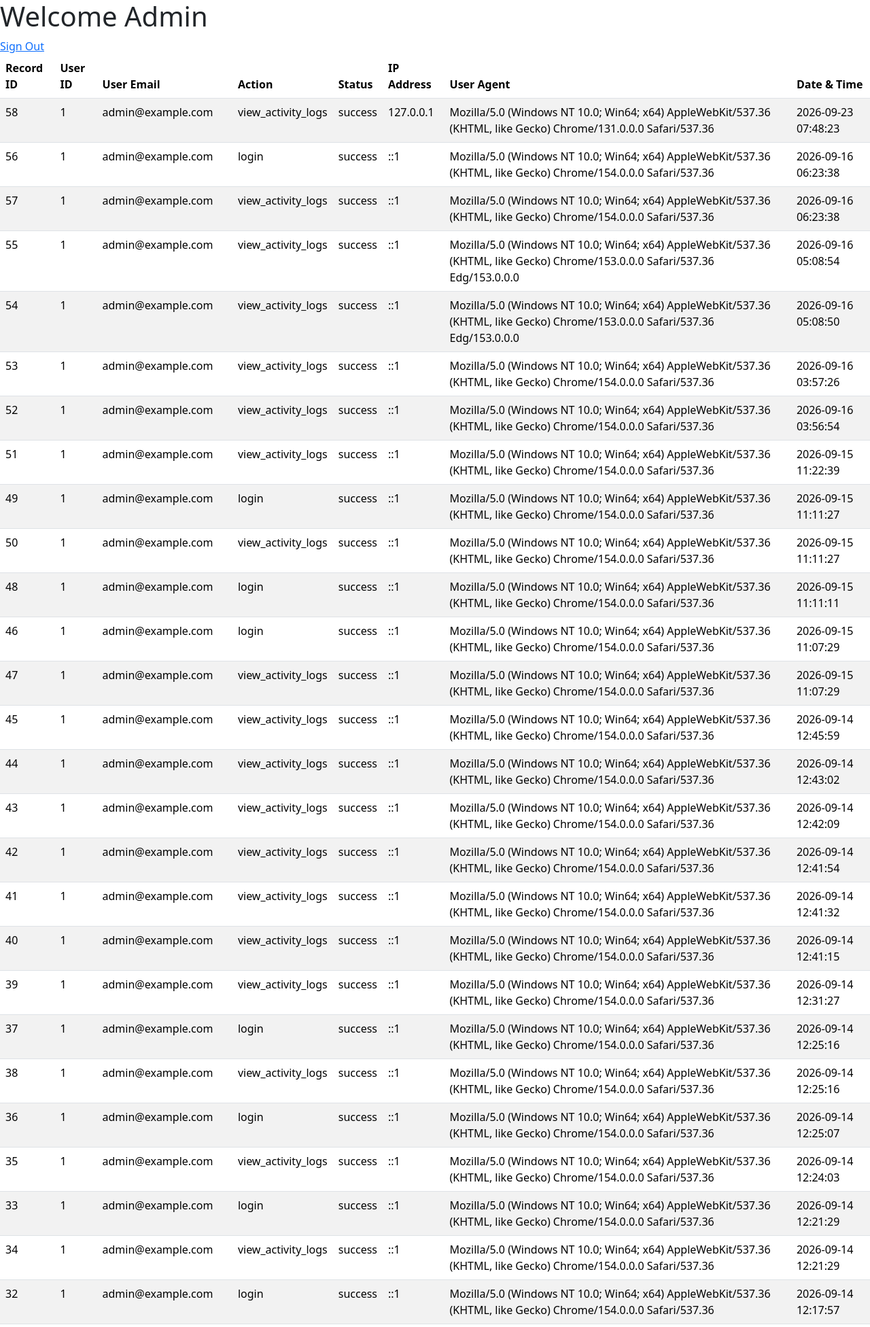
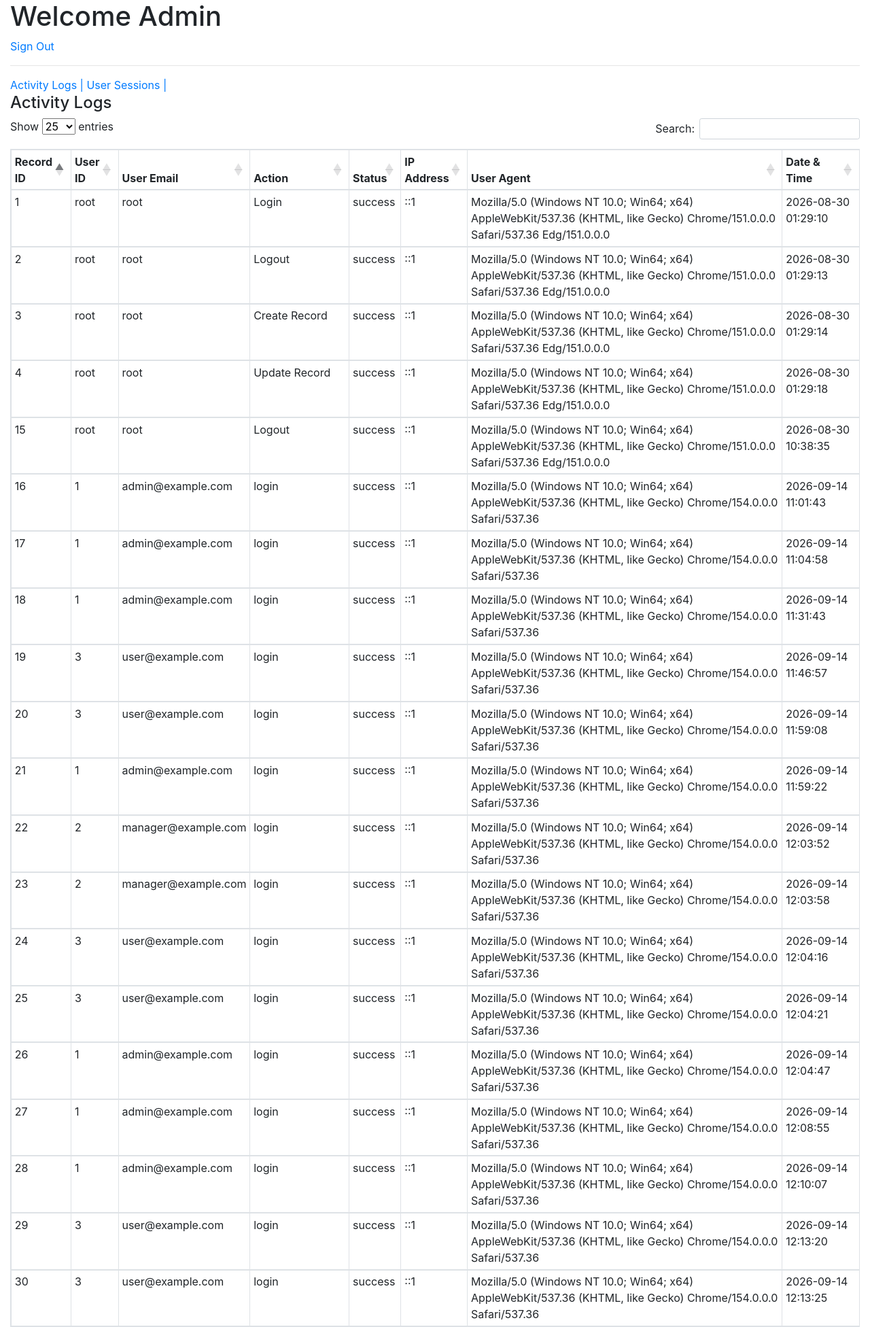
Before and after one commit to huntznavarro/IT34B, a PHP site: page /IT34B/app/admin/index.php in a window 1280 px wide. Shown: the top 1952 px of the page at 68% size. Run offline with PHP 8.4, Linux system fonts and the light colour scheme; a user stored in the database is signed in; data comes from the database, SQL or seed files in the repository; some libraries are stand-ins or nearby versions.

Commit message:
added user_sessions front end and bootstrap for design

```diff
--- a/app/admin/index.php
+++ b/app/admin/index.php
@@ -10,34 +10,81 @@
         'success'
 );
 
- //activity#query 3
+// Determine current section
+$section = $_GET['section'] ?? 'activity-logs';
+
+// Determine CRUD Operation
+$action = $_GET['action'] ?? '';
+
+// Fetch data based on current section
+if ($section === 'activity-logs') {
+
+    // Activity Logs Query
     $stmt = $pdo->query("
         SELECT *
         FROM activity_logs
         ORDER BY activity_log_created_at DESC
     ");
 
-
     $activities = $stmt->fetchAll(PDO::FETCH_ASSOC);
 
+} elseif ($section === 'user-sessions') {
+
+    // User Sessions Query
+    $stmt = $pdo->query("
+        SELECT
+            us.session_id,
+            us.user_id,
+            u.user_username,
+            u.user_email,
+            u.user_role,
+            us.session_start,
+            us.session_end,
+            us.session_duration
+        FROM user_sessions us
+        INNER JOIN users u
+            ON us.user_id = u.user_id
+        ORDER BY us.session_start DESC
+    ");
+
+    $sessions = $stmt->fetchAll(PDO::FETCH_ASSOC);
+}
 
 ?>
 
 <!DOCTYPE html>
 <html lang="en">
+
 <head>
     <meta charset="UTF-8">
     <meta name="viewport" content="width=device-width, initial-scale=1.0">
-    <title>Document</title>
+    <title>Admin Dashboard</title>
 
-    <link rel="stylesheet" href="https://cdnjs.cloudflare.com/ajax/libs/twitter-bootstrap/5.3.8/css/bootstrap.min.css" />
-        <link rel="stylesheet" href="https://cdn.datatables.net/3.0.4/css/dataTables.bootstrap5.min.css" />
+    <link rel="stylesheet" href="https://cdnjs.cloudflare.com/ajax/libs/twitter-bootstrap/4.6.2/css/bootstrap.min.css" />
+    <link rel="stylesheet" href="https://cdn.datatables.net/1.13.8/css/dataTables.bootstrap4.min.css" />
+</head>
 
-</head>
 <body>
+
+    <div class="container-fluid">
+
     <h1>Welcome Admin</h1>
+
     <a href="../auth/signout.php">Sign Out</a>
-   <table id="example" class="table table-striped" style="width:100%">
+
+    <hr>
+
+    <nav>
+        <a href="index.php?section=activity-logs">Activity Logs |</a>
+        <a href="index.php?section=user-sessions">User Sessions |</a>
+    </nav>
+
+    <?php if ($section === 'activity-logs'): ?>
+
+        <h4>Activity Logs</h4>
+
+        <table id="activityTable" class="table table-bordered table-sm">
+
             <thead>
                 <tr>
                     <th>Record ID</th>
@@ -52,30 +99,157 @@
             </thead>
 
             <tbody>
+
                 <?php foreach ($activities as $activity): ?>
+
                     <tr>
-                <td><?= htmlspecialchars($activity['activity_log_id']) ?></td>
-                <td><?= htmlspecialchars($activity['user_id']) ?></td>
-                <td><?= htmlspecialchars($activity['user_email']) ?></td>
-                <td><?= htmlspecialchars($activity['activity_log_action']) ?></td>
-                <td><?= htmlspecialchars($activity['activity_log_status']) ?></td>
-                <td><?= htmlspecialchars($activity['activity_log_ip_address']) ?></td>
-                <td><?= htmlspecialchars($activity['activity_log_user_agent']) ?></td>
-                <td><?= htmlspecialchars($activity['activity_log_created_at']) ?></td>
+                        <td>
+                            <?= htmlspecialchars($activity['activity_log_id']) ?>
+                        </td>
+
+                        <td>
+                            <?= htmlspecialchars($activity['user_id']) ?>
+                        </td>
+
+                        <td>
+                            <?= htmlspecialchars($activity['user_email']) ?>
+                        </td>
+
+                        <td>
+                            <?= htmlspecialchars($activity['activity_log_action']) ?>
+                        </td>
+
+                        <td>
+                            <?= htmlspecialchars($activity['activity_log_status']) ?>
+                        </td>
+
+                        <td>
+                            <?= htmlspecialchars($activity['activity_log_ip_address']) ?>
+                        </td>
+
+                        <td>
+                            <?= htmlspecialchars($activity['activity_log_user_agent']) ?>
+                        </td>
+
+                        <td>
+                            <?= htmlspecialchars($activity['activity_log_created_at']) ?>
+                        </td>
                     </tr>
+
                 <?php endforeach; ?>
+
             </tbody>
+
         </table>
-</body>
-<script src="https://cdnjs.cloudflare.com/ajax/libs/twitter-bootstrap/5.3.8/js/bootstrap.bundle.min.js"></script>
-<script src="https://cdn.datatables.net/3.0.4/js/dataTables.min.js"></script>
-<script src="https://cdn.datatables.net/3.0.4/js/dataTables.bootstrap5.min.js"></script>
+
+    <?php endif; ?>
+
+
+    <?php if ($section === 'user-sessions'): ?>
+
+        <h4>User Sessions</h4>
+
+        <table id="sessionTable" class="table table-bordered table-sm">
+
+            <thead>
+                <tr>
+                    <th>Session ID</th>
+                    <th>User ID</th>
+                    <th>Username</th>
+                    <th>Email</th>
+                    <th>Role</th>
+                    <th>Session Start</th>
+                    <th>Session End</th>
+                    <th>Duration</th>
+                </tr>
+            </thead>
+
+            <tbody>
+
+                <?php foreach ($sessions as $session): ?>
+
+                    <tr>
+
+                        <td>
+                            <?= htmlspecialchars($session['session_id']) ?>
+                        </td>
+
+                        <td>
+                            <?= htmlspecialchars($session['user_id']) ?>
+                        </td>
+
+                        <td>
+                            <?= htmlspecialchars($session['user_username']) ?>
+                        </td>
+
+                        <td>
+                            <?= htmlspecialchars($session['user_email']) ?>
+                        </td>
+
+                        <td>
+                            <?= htmlspecialchars($session['user_role']) ?>
+                        </td>
+
+                        <td>
+                            <?= htmlspecialchars($session['session_start']) ?>
+                        </td>
+
+                        <td>
+                            <?= $session['session_end']
+                                ? htmlspecialchars($session['session_end'])
+                                : 'Active'
+                            ?>
+                        </td>
+
+                        <td>
+
+                            <?php
+
+                                if ($session['session_duration'] !== null) {
+
+                                    $seconds = (int) $session['session_duration'];
+
+                                    $hours = floor($seconds / 3600);
+                                    $minutes = floor(($seconds % 3600) / 60);
+                                    $seconds = $seconds % 60;
+
+                                    echo sprintf(
+                                        '%02d hr %02d min %02d sec',
+                                        $hours,
+                                        $minutes,
+                                        $seconds
+                                    );
+
+                                } else {
+
+                                    echo 'Ongoing';
+
+                                }
+
+                            ?>
+
+                        </td>
+
+                    </tr>
+
+                <?php endforeach; ?>
+
+            </tbody>
+
+        </table>
+
+    <?php endif; ?>
+
+    </div>
+
+    <script src="https://code.jquery.com/jquery-3.7.1.min.js"></script>
+    <script src="https://cdn.datatables.net/1.13.8/js/jquery.dataTables.min.js"></script>
+    <script src="https://cdn.datatables.net/1.13.8/js/dataTables.bootstrap4.min.js"></script>
 
     <script>
-    new DataTable('#example', {
-        scrollY: '400px',
-         scrollX: true,
-        autoWidth: false,
+        $('#activityTable, #sessionTable').DataTable({
+            pageLength: 25
         });
     </script>
+</body>
 </html>
--- a/app/auth/signout.php
+++ b/app/auth/signout.php
@@ -1,5 +1,6 @@
 <?php
 require_once __DIR__ . '/../../config/config.php';
+
 
 if(isset($_SESSION['user_id'])){
     logActivity($pdo,
--- a/functions/session.php
+++ b/functions/session.php
@@ -1,6 +1,10 @@
 <?php
-// Start User Sessions
-function startUserSession($pdo){
+
+// Session Functions
+
+// Start User Session
+function startUserSession($pdo)
+{
     if (!isset($_SESSION['user_id'])) {
         return false;
     }
@@ -25,7 +29,8 @@
     return $pdo->lastInsertId();
 }
 
-// End user session
+
+// End User Session
 function endUserSession($pdo)
 {
     if (!isset($_SESSION['session_id'])) {
@@ -51,7 +56,35 @@
     ]);
 }
 
-// Check if User Already Has an Active Session
+
+// Get User Session Duration
+function getSessionDuration($pdo)
+{
+    if (!isset($_SESSION['session_id'])) {
+        return 0;
+    }
+
+    $session_id = $_SESSION['session_id'];
+
+    $stmt = $pdo->prepare("
+        SELECT TIMESTAMPDIFF(
+            SECOND,
+            session_start,
+            COALESCE(session_end, NOW())
+        )
+        FROM user_sessions
+        WHERE session_id = :session_id
+    ");
+
+    $stmt->execute([
+        'session_id' => $session_id
+    ]);
+
+    return (int) $stmt->fetchColumn();
+}
+
+
+// Function check user for active session
 function hasActiveUserSession($pdo, $user_id)
 {
     $stmt = $pdo->prepare("
@@ -69,43 +102,46 @@
     return (bool) $stmt->fetchColumn();
 }
 
-function checkSessionTimeout(){
+
+
+
+// Session Timeout
+
+
+function checkSessionTimeout()
+{
     global $pdo;
-    //Timeout varibale
-    //10 seconds for testing
-    //1800s = 30 mins
+
+    // 10 seconds for testing
+    // 1800 seconds = 30 minutes
     $timeout = 1800;
 
-    if(isset($_SESSION['last_activity'])){
+    // Check last activity
+    if (isset($_SESSION['last_activity'])) {
 
-        $inactive = time() - $_SESSION ['last_activity'];
+        $inactive = time() - $_SESSION['last_activity'];
 
-        if($inactive>=$timeout){
-            logActivity(
-                $pdo,
-                $_SESSION['user_id'],
-                $_SESSION['user_email'] ?? null,
-                'logout-session-timeout',
-                'success'
-            );
-        }
+        if ($inactive >= $timeout) {
 
-        //END database session
+            // End database session
             endUserSession($pdo);
 
-        //Destroy php session
+            // Destroy PHP session
             session_unset();
             session_destroy();
 
-        //redirect
+            // Redirect to login
             header(
-            'location: '.
+                'Location: ' .
                 BASE_URL .
-            '/index.php?tineout=1'
+                '/index.php?timeout=1'
             );
+
+            exit;
+        }
     }
 
-    //update last activity
+    // Update last activity
     $_SESSION['last_activity'] = time();
 }
 
```
Also changed, not shown: index.php (+7 -1 lines). Lines whose indentation alone changed are shown as unchanged.
